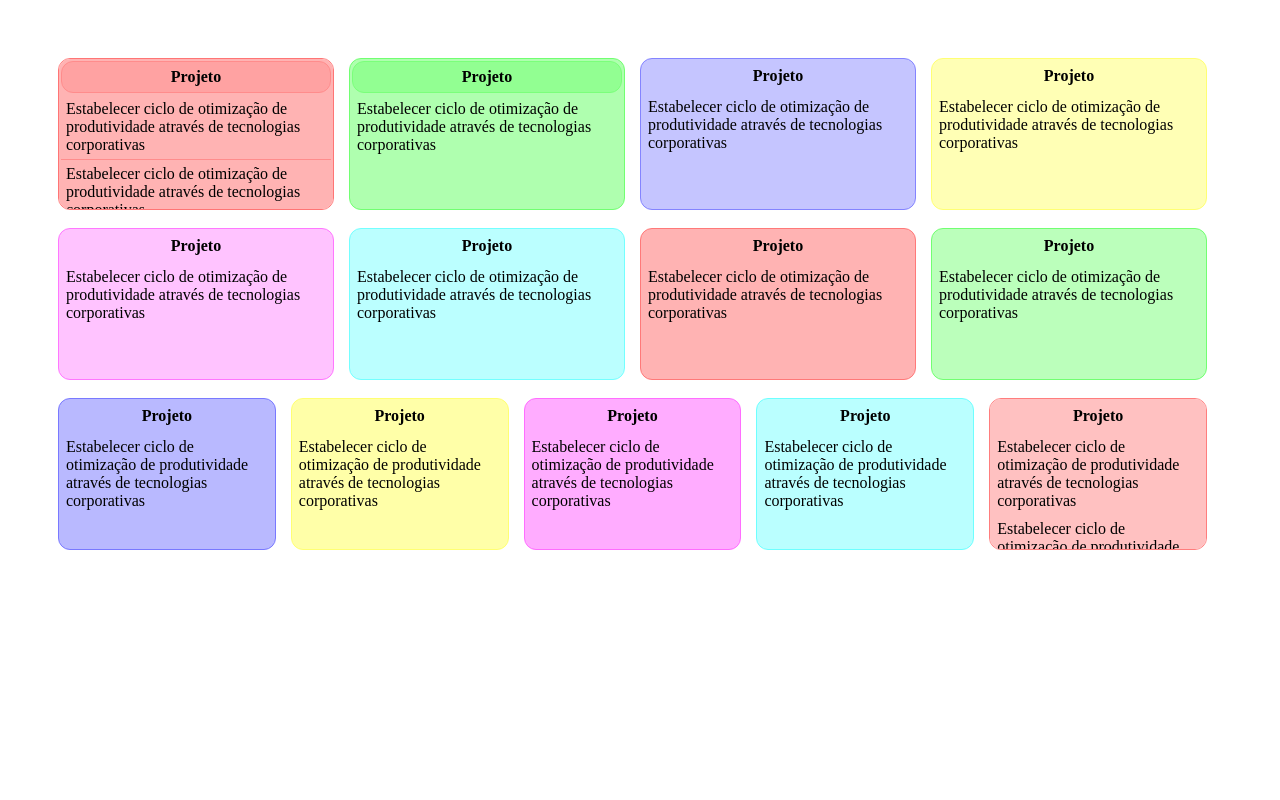
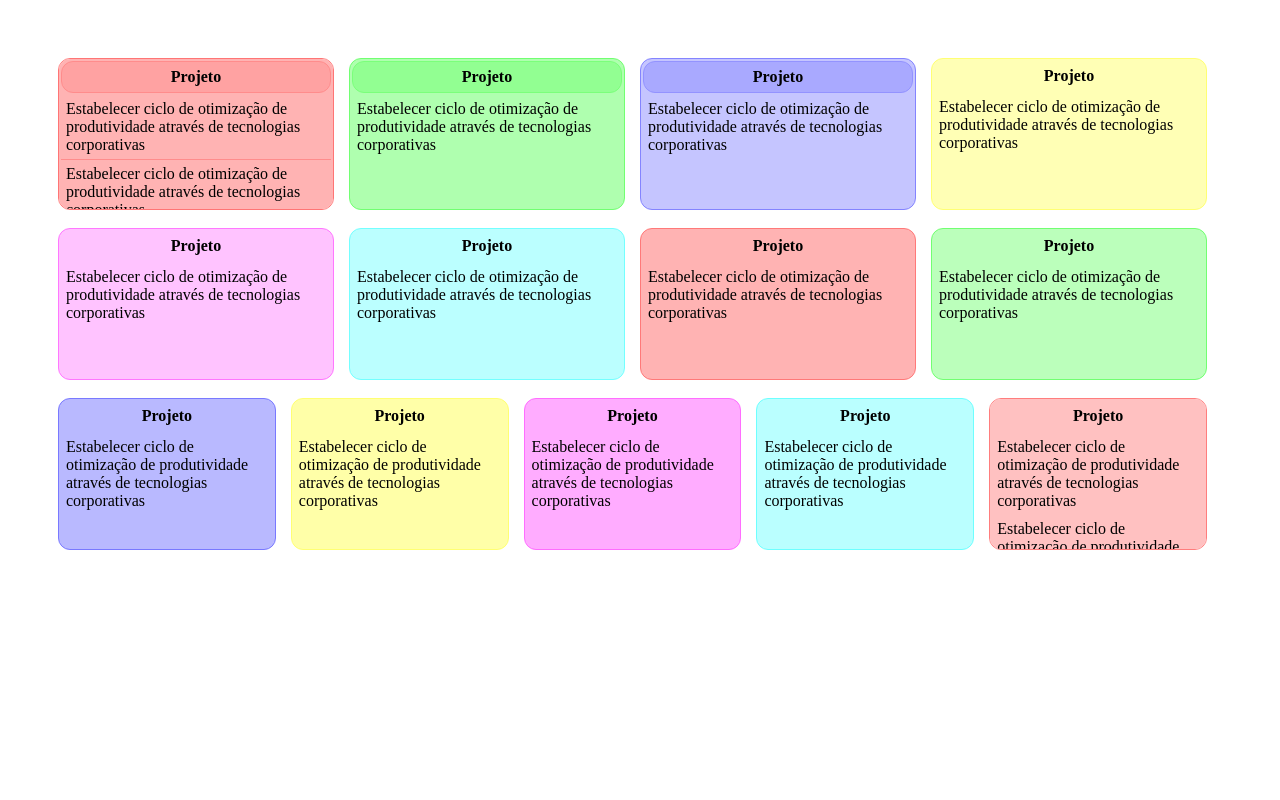
Before and after one commit to RahyanRamos/PrototipoCanvaImplantacao, a plain HTML site: page index.html in a window 1280 px wide. Drawn offline with Linux system fonts and the light colour scheme.

Commit message:
Alterando cor de fundo do th e bordas do th e td na caixa3

```diff
--- a/style.css
+++ b/style.css
@@ -70,6 +70,16 @@ body{
     overflow-y: auto;
     scrollbar-width: thin;
 }
+
+.caixa3 th{
+    background-color: #a9a9ff;
+    border: 1px solid #9393ff;
+}
+
+.caixa3 td{
+    border-bottom: 1px solid #9393ff;
+}
+
 .caixa4{
     background-color: #ffffb5;
     border: 1px solid #ffff74;
```
